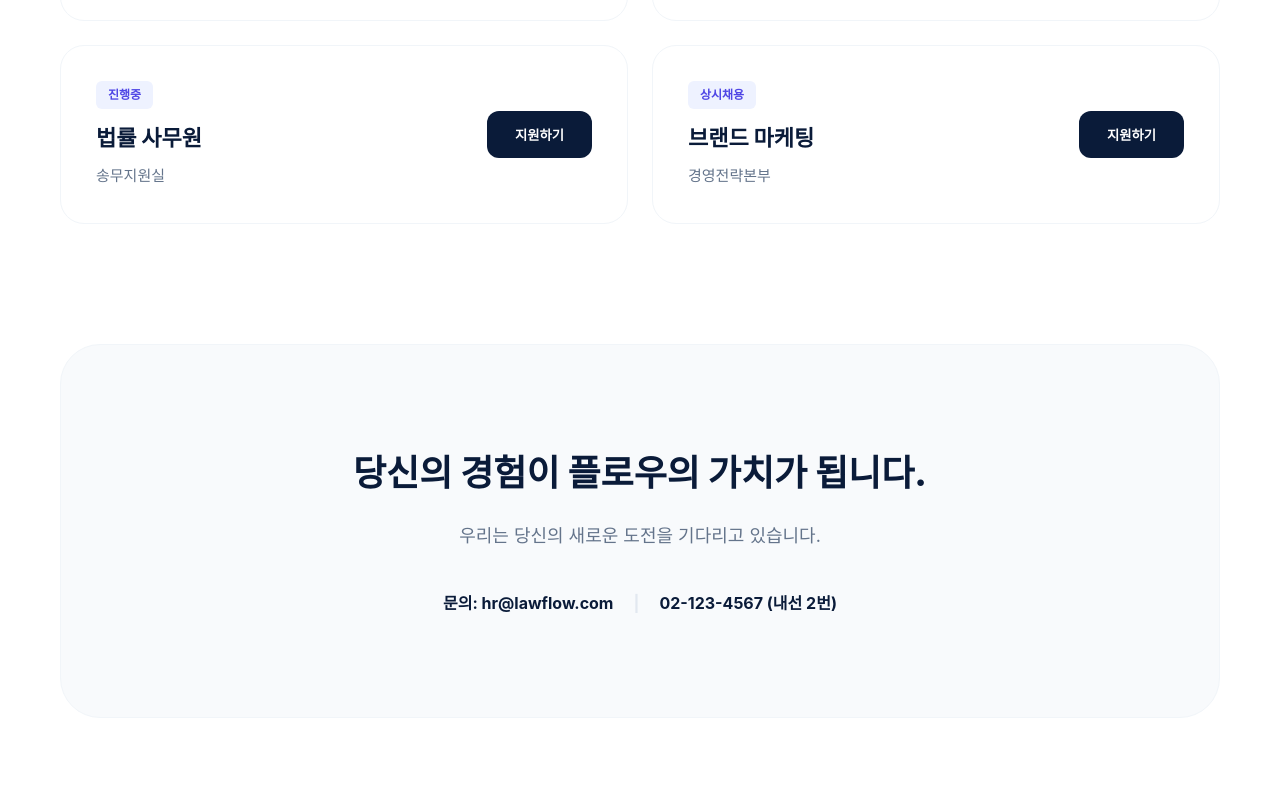
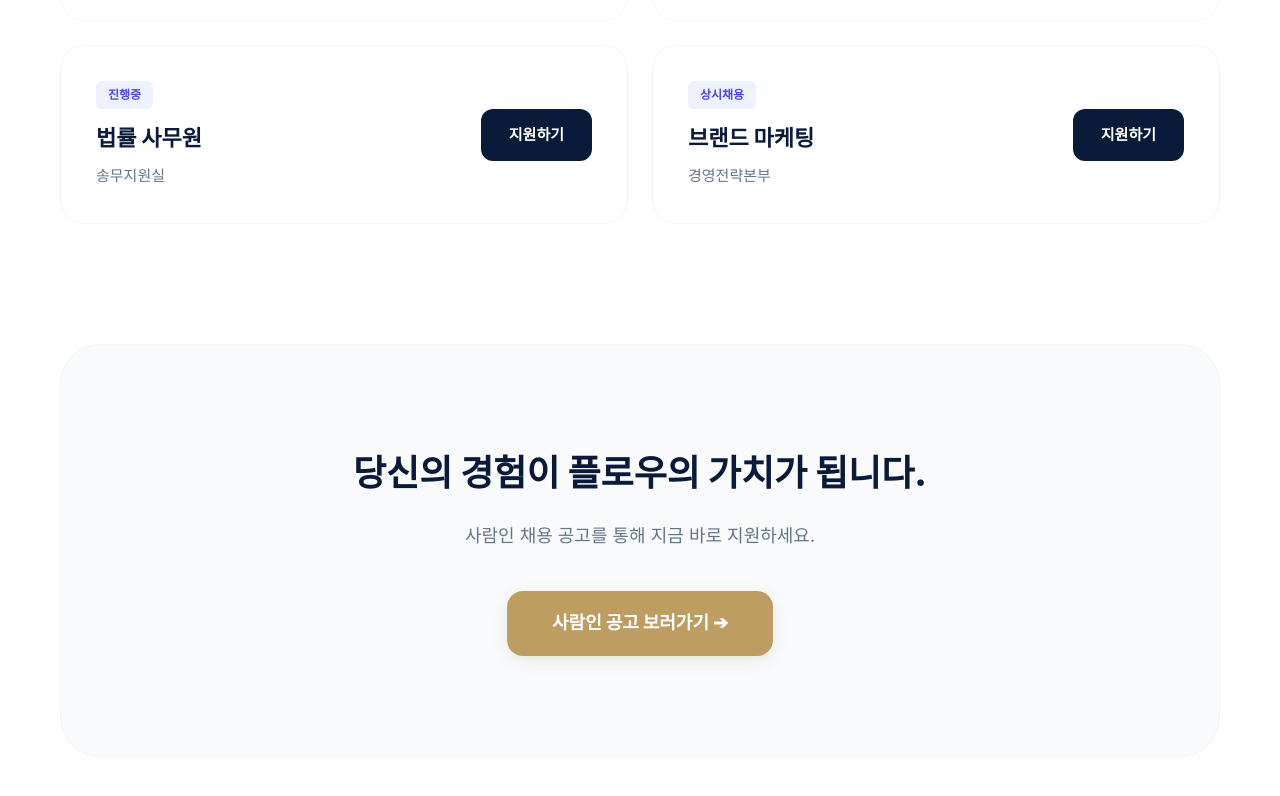
Before and after one commit to 2026flowlaw-cpu/flow, a Next.js app: page /about/careers in a window 1280 px wide. Shown: the part 2275-3071 px from the top of the page. Built offline with nearby package versions, Linux system fonts and the light colour scheme.

Commit message:
Integrate Saramin backlinks into Careers page and update CTA styling

```diff
--- a/src/app/about/careers/page.module.css
+++ b/src/app/about/careers/page.module.css
@@ -226,10 +226,28 @@
   font-weight: 700;
   cursor: pointer;
   transition: all 0.2s ease;
+  text-decoration: none;
+  font-size: 15px;
+  display: inline-block;
 }
 
-.applyBtn:hover {
+.saraminCta {
+  display: inline-block;
+  padding: 18px 45px;
   background: #bd9d62;
+  color: white;
+  text-decoration: none;
+  border-radius: 16px;
+  font-size: 18px;
+  font-weight: 800;
+  transition: all 0.3s ease;
+  box-shadow: 0 4px 15px rgba(189, 157, 98, 0.2);
+}
+
+.saraminCta:hover {
+  background: #0A1B39;
+  transform: translateY(-5px);
+  box-shadow: 0 10px 25px rgba(10, 27, 89, 0.2);
 }
 
 /* CTA Section */
--- a/src/app/about/careers/page.tsx
+++ b/src/app/about/careers/page.tsx
@@ -92,7 +92,14 @@ export default function CareersPage() {
                   <h3>{pos.title}</h3>
                   <p>{pos.dept}</p>
                 </div>
-                <button className={styles.applyBtn}>지원하기</button>
+                <a
+                  href="https://www.saramin.co.kr/zf_user/company-info/view?csn=..."
+                  target="_blank"
+                  rel="noopener noreferrer"
+                  className={styles.applyBtn}
+                >
+                  지원하기
+                </a>
               </div>
             ))}
           </div>
@@ -102,11 +109,11 @@ export default function CareersPage() {
         <section className={styles.ctaSection}>
           <div className={styles.ctaCard}>
             <h2>당신의 경험이 플로우의 가치가 됩니다.</h2>
-            <p>우리는 당신의 새로운 도전을 기다리고 있습니다.</p>
+            <p>사람인 채용 공고를 통해 지금 바로 지원하세요.</p>
             <div className={styles.contactInfo}>
-              <span>문의: hr@lawflow.com</span>
-              <span className={styles.separator}>|</span>
-              <span>02-123-4567 (내선 2번)</span>
+              <a href="https://www.saramin.co.kr/..." target="_blank" rel="noopener noreferrer" className={styles.saraminCta}>
+                사람인 공고 보러가기 ➔
+              </a>
             </div>
           </div>
         </section>
```
